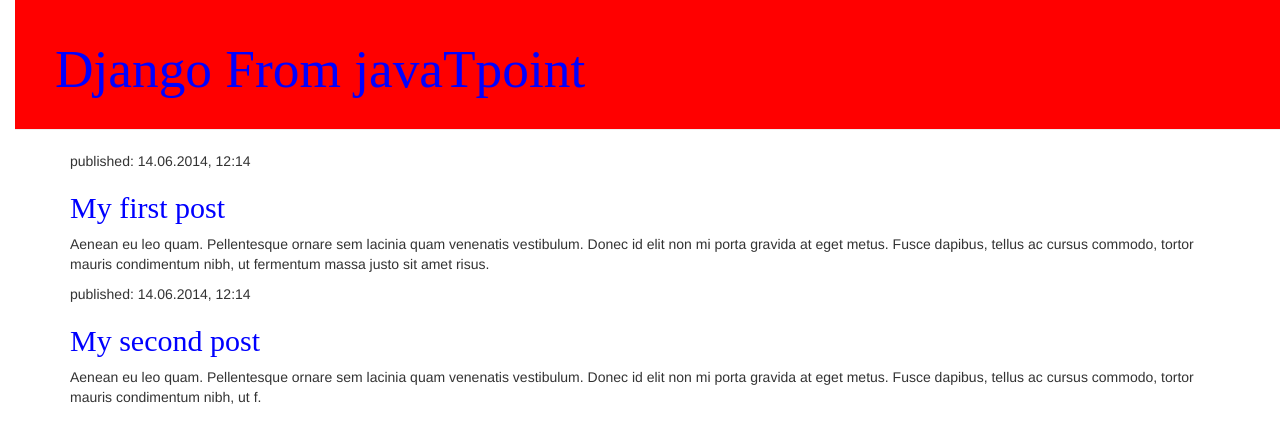
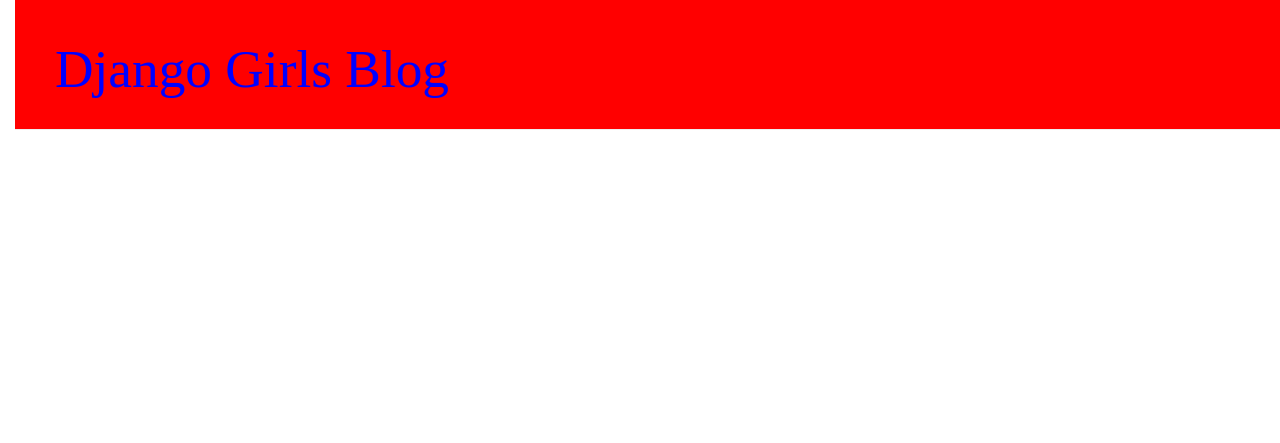
Before and after one commit to devendrareddyM/webblog1, a Django app: page / in a window 1280 px wide. Shown: the top 443 px of the page. Run offline with Django 3.2, Linux system fonts and the light colour scheme; data that the repository does not hold is empty; some libraries are stand-ins or nearby versions.

Commit message:
last modification

```diff
--- a/blog/templates/blog/base.html
+++ b/blog/templates/blog/base.html
@@ -9,7 +9,10 @@
     </head>
     <body>
         <div class="page-header">
-        <h1><a href="/">Django From javaTpoint</a></h1>
+            {% if user.is_authenticated %}
+    <a href="{% url 'post_new' %}" class="top-menu"><span class="glyphicon glyphicon-plus"></span></a>
+{% endif %}
+            <h1><a href="/">Django Girls Blog</a></h1>
         </div>
         <div class="content container">
             <div class="row">
@@ -18,19 +21,6 @@
                     {% endblock %}
                 </div>
             </div>
-                <div>
-            <p>published: 14.06.2014, 12:14</p>
-            <h2><a href="">My first post</a></h2>
-            <p>Aenean eu leo quam. Pellentesque ornare sem lacinia quam venenatis vestibulum. Donec id elit non mi porta gravida at eget metus. Fusce dapibus, tellus ac cursus commodo, tortor mauris condimentum nibh, ut fermentum massa justo sit amet risus.</p>
-        </div>
-
-        <div>
-            <p>published: 14.06.2014, 12:14</p>
-            <h2><a href="">My second post</a></h2>
-            <p>Aenean eu leo quam. Pellentesque ornare sem lacinia quam venenatis vestibulum. Donec id elit non mi porta gravida at eget metus. Fusce dapibus, tellus ac cursus commodo, tortor mauris condimentum nibh, ut f.</p>
-        </div>
-        </div>
-
         </div>
     </body>
 </html>
--- a/blog/templates/blog/post_detail.html
+++ b/blog/templates/blog/post_detail.html
@@ -7,7 +7,10 @@
                 {{ post.published_date }}
             </div>
         {% endif %}
-        <h2>{{ post.title }}</h2>
+        {% if user.is_authenticated %}
+     <a class="btn btn-default" href="{% url 'post_edit' pk=post.pk %}"><span class="glyphicon glyphicon-pencil"></span></a>
+   {% endif %}
+                <h2>{{ post.title }}</h2>
         <p>{{ post.text|linebreaksbr }}</p>
     </div>
 {% endblock %}
--- a/blog/urls.py
+++ b/blog/urls.py
@@ -3,4 +3,8 @@
 urlpatterns = [
     path('', views.post_list, name='post_list'),
     path('post/<int:pk>/',views.post_detail,name='post_detail'),
+    path('post/new', views.post_new, name='post_new'),
+    path('post/<int:pk>/edit/', views.post_edit, name='post_edit'),
+
+
 ]
--- a/blog/views.py
+++ b/blog/views.py
@@ -1,13 +1,42 @@
+from django.shortcuts import redirect
 from django.shortcuts import render
 from django.utils import timezone
 from .models import Post
 from django.shortcuts import render, get_object_or_404
-
+from .forms import PostForm
 # Create your views here.
 
 def post_list(request):
-    posts = Post.objects.filter(published_date__lte=timezone.now()).order_by('published_date')
-    return render(request, 'blog/post_list.html', {'posts': posts})
+    post = Post.objects.filter(published_date__lte=timezone.now()).order_by('published_date')
+    return render(request, 'blog/post_list.html', {'post': post})
 def post_detail(request, pk):
-    posts = get_object_or_404(Post, pk=pk)
-    return render(request, 'blog/post_detail.html', {'posts': posts})
+    post = get_object_or_404(Post, pk=pk)
+    return render(request, 'blog/post_detail.html', {'post': post})
+def post_new(request):
+    form = PostForm()
+    return render(request, 'blog/post_edit.html', {'form': form})
+def post_new(request):
+    if request.method == "POST":
+        form = PostForm(request.POST)
+        if form.is_valid():
+            post = form.save(commit=False)
+            post.author = request.user
+            post.published_date = timezone.now()
+            post.save()
+            return redirect('post_detail', pk=post.pk)
+    else:
+        form = PostForm()
+    return render(request, 'blog/post_edit.html', {'form': form})
+def post_edit(request, pk):
+    post = get_object_or_404(Post, pk=pk)
+    if request.method == "POST":
+        form = PostForm(request.POST, instance=post)
+        if form.is_valid():
+            post = form.save(commit=False)
+            post.author = request.user
+            post.published_date = timezone.now()
+            post.save()
+            return redirect('post_detail', pk=post.pk)
+    else:
+        form = PostForm(instance=post)
+    return render(request, 'blog/post_edit.html', {'form': form})
```
Also changed, not shown: blog/forms.py (added, +9 -0 lines), blog/templates/blog/post_edit.html (added, +9 -0 lines). Lines whose indentation alone changed are shown as unchanged.
